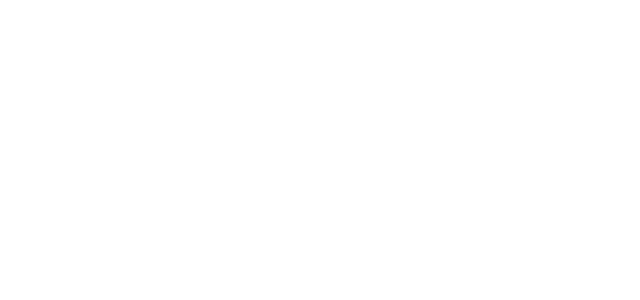
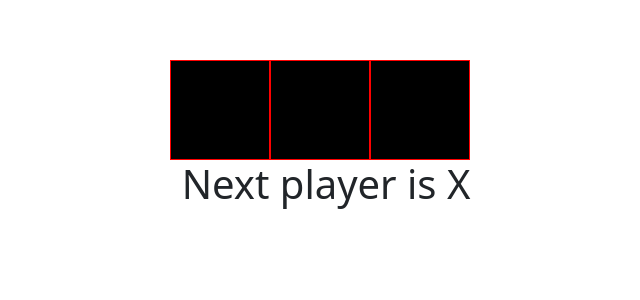
Before and after one commit to Mahdiar-Vaez/27-projects, a React app: page / in a window 1280 px wide. Shown: the top 300 px of the page, without its empty margins (314-954 px from the left). Built offline with nearby package versions, Linux system fonts and the light colour scheme.

Commit message:
tic tac toe

```diff
--- a/src/App.js
+++ b/src/App.js
@@ -7,6 +7,7 @@
 import ModalTest from './Components/Modal/Modal-test'
 import GitHubUserFinder from './Components/GitHubUserFinder/GitHubUserFinder'
 import SearchAutoComplete from './Components/SearchAutoCompelete/SearchAutoComplete'
+import TicTacToe from './Components/Tic-Tac-Toe'
 // import Slider from './Components/ImageSlider/Slider'
 // import Accordion from './Components/Accordion/Accordion'
 // import RandomColor from './Components/RandomColor'
@@ -27,7 +28,7 @@
       {/* <ModalTest/> */}
       {/* <GitHubUserFinder/> */}
       {/* <SearchAutoComplete/> */}
-
+      <TicTacToe/>
 
       </div>
   )
--- /dev/null
+++ b/src/Components/Tic-Tac-Toe/index.jsx
@@ -0,0 +1,78 @@
+import React, { useEffect, useState } from 'react'
+import './tic-tac.css'
+
+// Square component for each cell in the game board
+function Square({ value, onClick }) {
+  return <button onClick={onClick} className='square'>
+    {value}
+  </button>
+}
+
+// Main Tic Tac Toe component
+export default function TicTacToe() {
+  // State variables for game state
+  const [squares, setSquares] = useState(Array(9).fill('')) // Game board squares
+  const [isX, setIsX] = useState(true) // Current player
+  const [status, setStatus] = useState() // Game status
+
+  // Function to handle a square click
+  const handleClick = (getCurrentSquare) => {
+    let cpySquares = [...squares] // Create a copy of the squares array
+    // Check if the game is over or the square is already filled
+    if (getWinner(cpySquares) || cpySquares[getCurrentSquare]) return;
+
+    // Update the square with the current player's symbol
+    cpySquares[getCurrentSquare] = isX ? 'X' : 'O'
+    setIsX(!isX) // Switch the current player
+    setSquares(cpySquares) // Update the squares array
+  }
+
+  // Function to check for a winner
+  function getWinner(square) {
+    const winningPatterns = [
+      [0, 1, 2],
+      [3, 4, 5],
+      [6, 7, 8],
+      [2, 5, 8],
+      [0, 4, 8],
+      [2, 4, 6],
+      [0, 3, 6],
+      [1, 4, 7]
+    ]
+    // Check each winning pattern
+    for (let i = 0; i < winningPatterns.length; i++) {
+      const [x, y, z] = winningPatterns[i];
+      // If all squares in the pattern have the same symbol, return the symbol
+      if (square[x] && square[x] === square[y] && square[x] === square[z]) {
+        return square[x];
+      }
+    }
+    // If no winner is found, return an empty string
+    return '';
+  }
+
+  // Effect hook to update the game status after each move
+  useEffect(() => {
+    const winner = getWinner(squares);
+    if (winner) {
+      setStatus(`Winner is ${winner}`); // Update the status with the winner's symbol
+    } else if (!winner && squares.every((item) => item !== '')) {
+      setStatus('This is a draw! Please restart.'); // Update the status for a draw
+    } else {
+      setStatus(`Next player is ${isX ? 'X' : 'O'}`); // Update the status with the current player's symbol
+    }
+  }, [squares, isX])
+
+  // Render the game board and status
+  return (
+    <div className='tic-tac-toe-container'>
+      <div className="row">
+        <Square value={squares[0]} onClick={() => handleClick(0)} />
+        <Square value={squares[1]} onClick={() => handleClick(1)} />
+        <Square value={squares[2]} onClick={() => handleClick(2)} />
+      </div>
+      {/* Repeat the above div for each row */}
+      <h1>{status}</h1>
+    </div>
+  )
+}
--- /dev/null
+++ b/src/Components/Tic-Tac-Toe/tic-tac.css
@@ -0,0 +1,22 @@
+.tic-tac-toe-container{
+    display: flex;
+    flex-direction: column;
+
+}
+.tic-tac-toe-container::after{
+    /* clear: both;
+    content: '';
+    display: table; */
+
+
+}
+.square{
+    border: 1px solid red;
+    float: left;
+    font-size: 40px;
+    height: 100px !important;
+    width: 100px!important;
+    text-align: center;
+    padding: auto;
+    color: white!important;
+}
```
